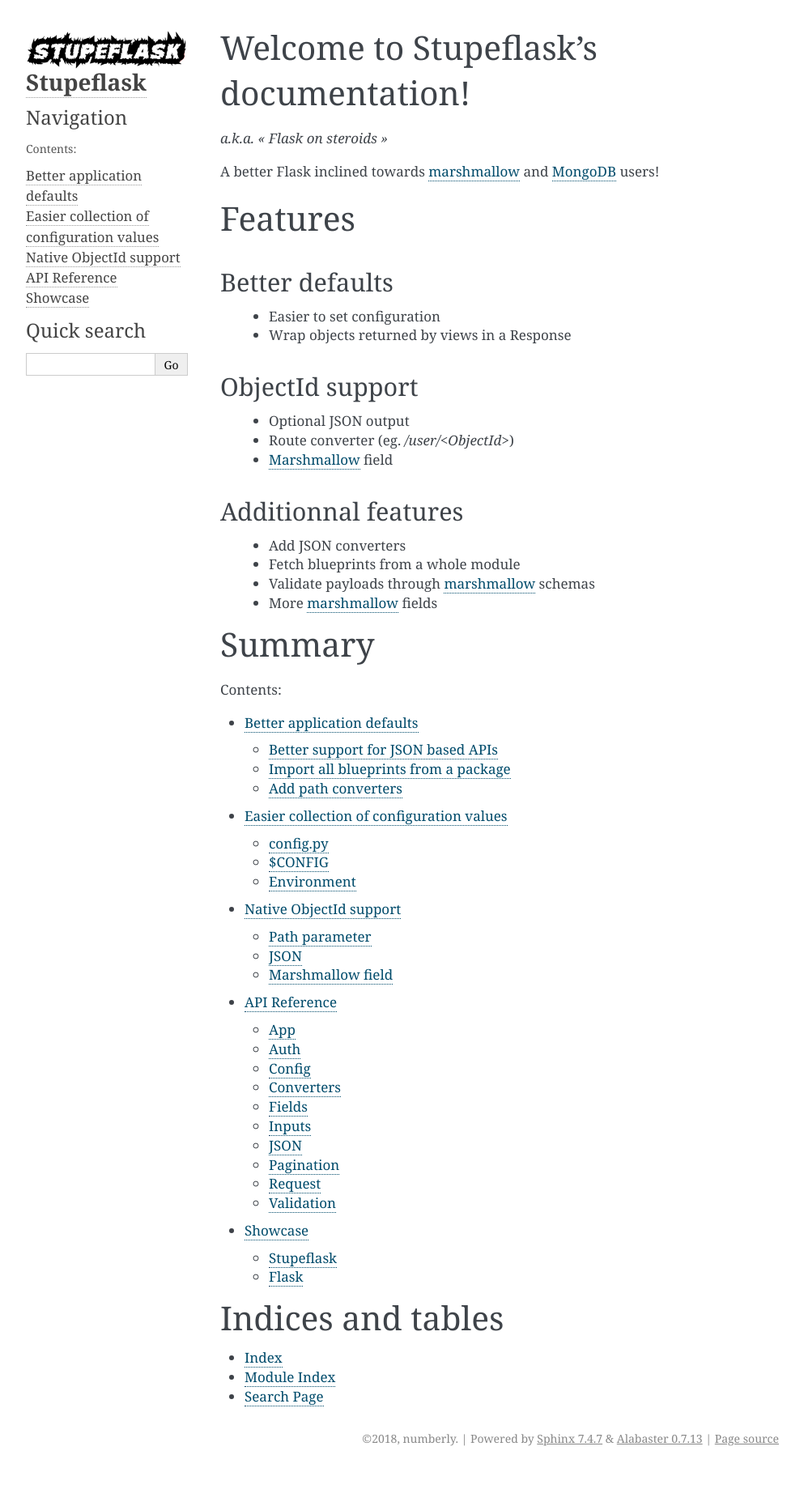
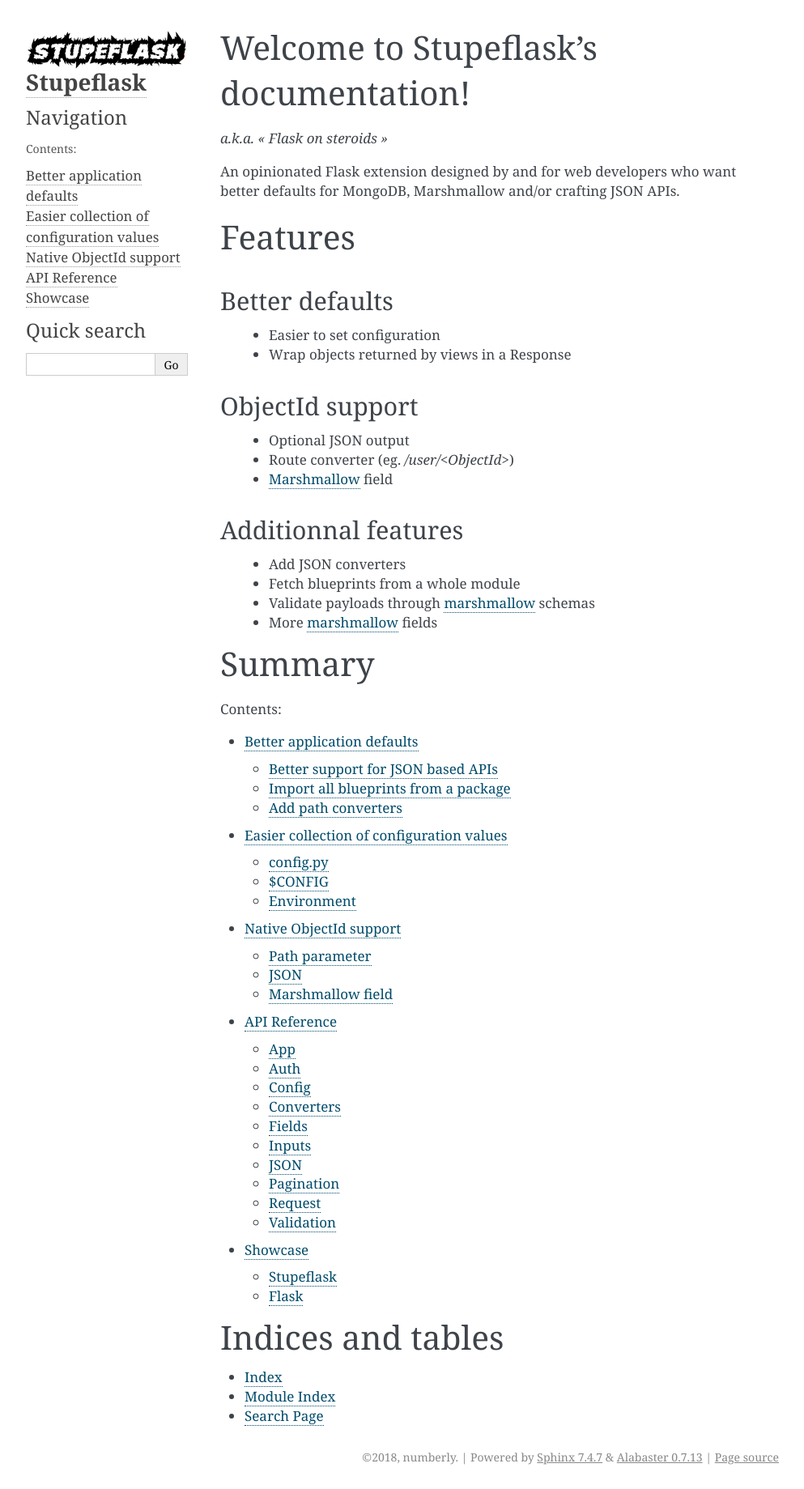
Before and after one commit to numberly/flask-stupe, a Sphinx documentation site: the page built from docs/source/index.rst, in a window 1280 px wide. Shown: the whole page at 81% size, without its empty margins (148-1141 px from the left). Built offline with Sphinx 7.4.7, drawn with Linux system fonts in a browser that asks for light colours; before the commit the page ends 1816 px from its top, so only the background shows below that.

Commit message:
Change catch phrase

```diff
--- a/README.rst
+++ b/README.rst
@@ -7,7 +7,8 @@
 
 *a.k.a. « Flask on steroids »*
 
-A better Flask inclined towards marshmallow_ and MongoDB_ users!
+An opinionated Flask extension designed by and for web developers who want
+better defaults for MongoDB, Marshmallow and/or crafting JSON APIs.
 
 Features
 ========
--- a/docs/source/index.rst
+++ b/docs/source/index.rst
@@ -8,7 +8,8 @@
 
 *a.k.a. « Flask on steroids »*
 
-A better Flask inclined towards marshmallow_ and MongoDB_ users!
+An opinionated Flask extension designed by and for web developers who want
+better defaults for MongoDB, Marshmallow and/or crafting JSON APIs.
 
 
 Features
```
